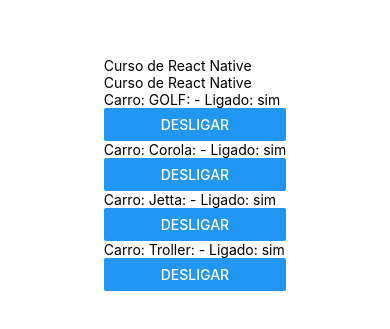
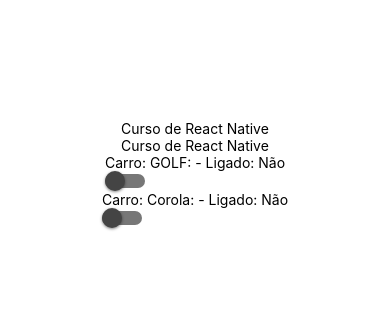
Before and after one commit to renatorobot/app, a React Native app: screen / in a window 390 px wide. Shown: the part 263-592 px from the top of the page. Built offline with nearby package versions, Linux system fonts and the light colour scheme.

Commit message:
Componente Switch em React Native

```diff
--- a/App.js
+++ b/App.js
@@ -7,7 +7,7 @@
  */
 //import React, { Component } from 'react';
 import React, {useState} from 'react';
-import {StyleSheet, Text, View,Button} from 'react-native';
+import {StyleSheet, Text, View, Button, SafeAreaView} from 'react-native';
 import Estilos from './estilos/Estilos.js';
 import CarroC from './componentes/CarroC';
 import CarroF from './componentes/CarroF';
@@ -17,18 +17,18 @@
 
 
   return (
-    <View style={Estilos.conteiner}>
-        <View>
+    <SafeAreaView style={Estilos.conteiner}>
+
+         <Text>Curso de React Native</Text>
           <Text>Curso de React Native</Text>
-          <Text>Curso de React Native</Text>
-          <CarroC nome="GOLF" />
-          <CarroC nome="Corola" />
-          <CarroC nome="Jetta" />
-          <CarroC nome="Troller" />
-        </View>
-    </View>
-  )
-}
+          <CarroF nome="GOLF" />
+          <CarroF nome="Corola" />
+
+
+    </SafeAreaView>
+
+  );
+};
 
 const estilos = StyleSheet.create({
 
--- a/componentes/CarroF.js
+++ b/componentes/CarroF.js
@@ -1,11 +1,12 @@
 import React, {useState} from 'react';
-import {View, Text, Button} from 'react-native';
+import {View, Text, Switch} from 'react-native';
 
 
 export default function(props){
 
 
-    const [ligado, setLigado] = useState(true)
+    const [ligado, setLigado] = useState(false)
+    const toggleLigado = ()=> setLigado(!ligado)
 
 return(
 
@@ -13,15 +14,14 @@
             <Text>
                 Carro: {props.nome}: - Ligado: {props.ligado ? "sim" : "Não"}
             </Text>
-            <Button
+            <Switch
 
-            title={ligado ? "Desligar" : "Ligar"}
-            onPress={
-                ()=>{setLigado(!ligado)}
-            }
+             trackColor={{false:'#777', true: '#8bf'}}
+             thumbColor={ligado ? '#00f' : '#444'}
+             value={ligado}
+             onValueChange={toggleLigado}
 
             />
-
         </View>
     )
 }
```
